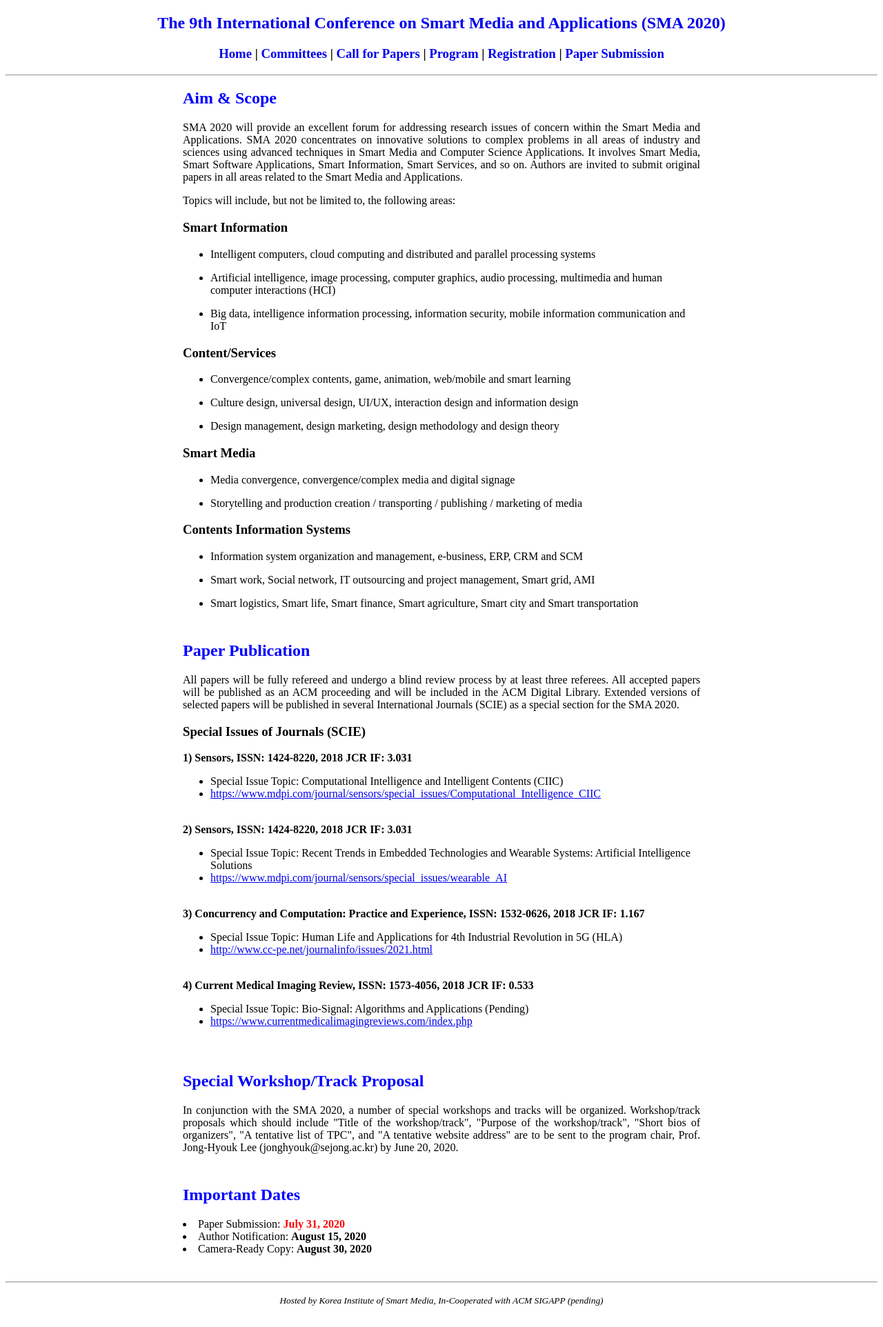
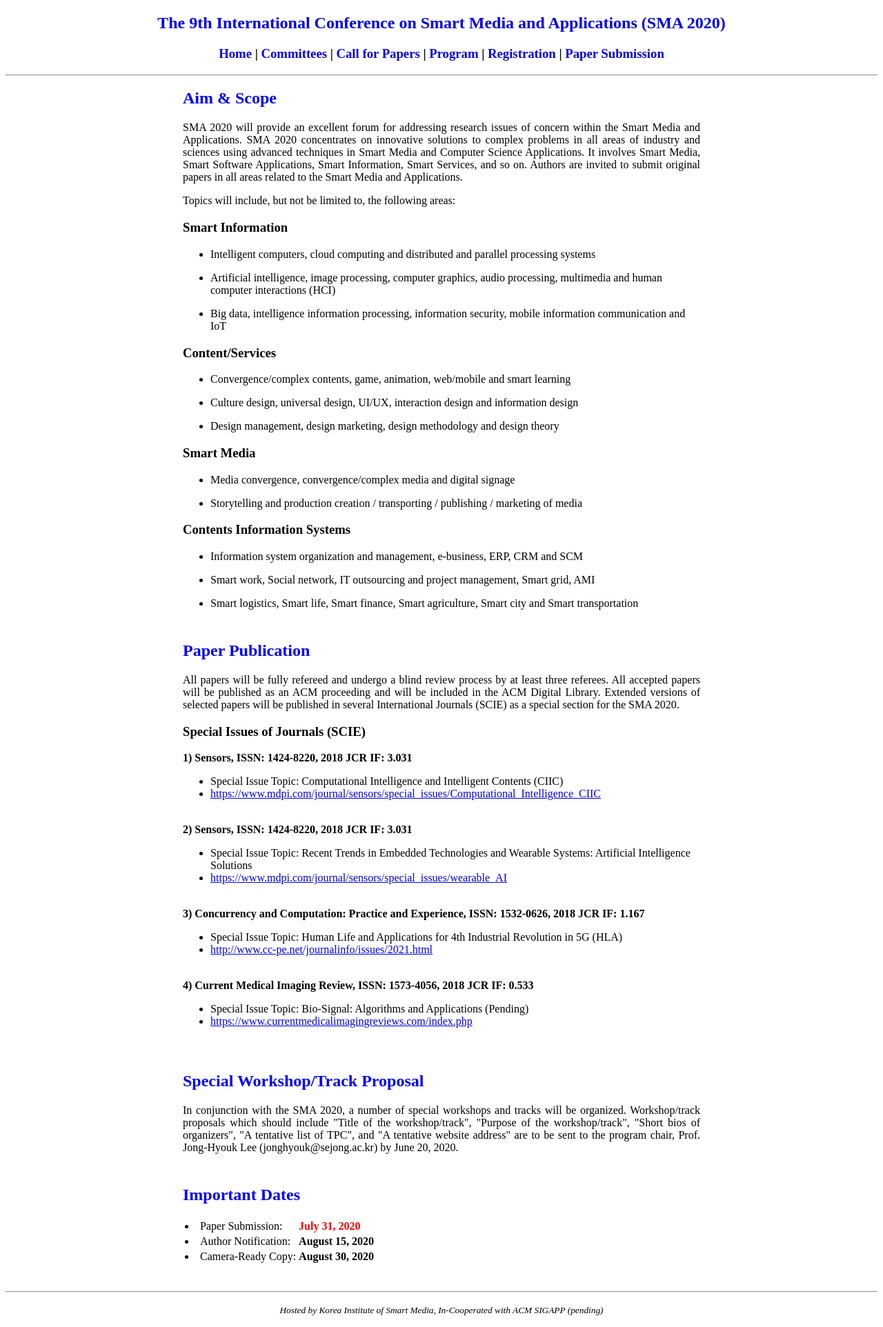
Before and after one commit to icea-conf/sma-2020.github.io, a Jekyll site: the page built from papers/index.html, in a window 1280 px wide. Shown: the whole page at 69% size. Built offline with Jekyll 4.4.1, drawn with Linux system fonts in a browser that asks for light colours.

Commit message:
Update index.html

```diff
--- a/papers/index.html
+++ b/papers/index.html
@@ -74,9 +74,34 @@
 
             <div style="padding-top: 10px">
                   <h2 style="color:#0000FF">Important Dates</h2>
-                        <li><a>Paper Submission: </a><b style="color:#FF0000">July 31, 2020</b></li>
-                        <li><a>Author Notification: </a><b>August 15, 2020</b></li>
-                        <li><a>Camera-Ready Copy: </a><b>August 30, 2020</b></li>
+                  <table>
+                        <tbody>
+                              <tr>
+                                    <td>
+                                          <li>Paper Submission: </li>
+                                    </td>
+                                    <td>
+                                          <b style="color:#FF0000">July 31, 2020</b>
+                                    </td>
+                              </tr>
+                              <tr>
+                                    <td>
+                                          <li>Author Notification: </li>
+                                    </td>
+                                    <td>
+                                          <b>August 15, 2020</b>
+                                    </td>
+                              </tr>
+                              <tr>
+                                    <td>
+                                          <li>Camera-Ready Copy: </li>
+                                    </td>
+                                    <td>
+                                          <b>August 30, 2020</b>
+                                    </td>
+                              </tr>
+                        </tbody>
+                  </table>
             </div>
       </div>
 </div>
```
